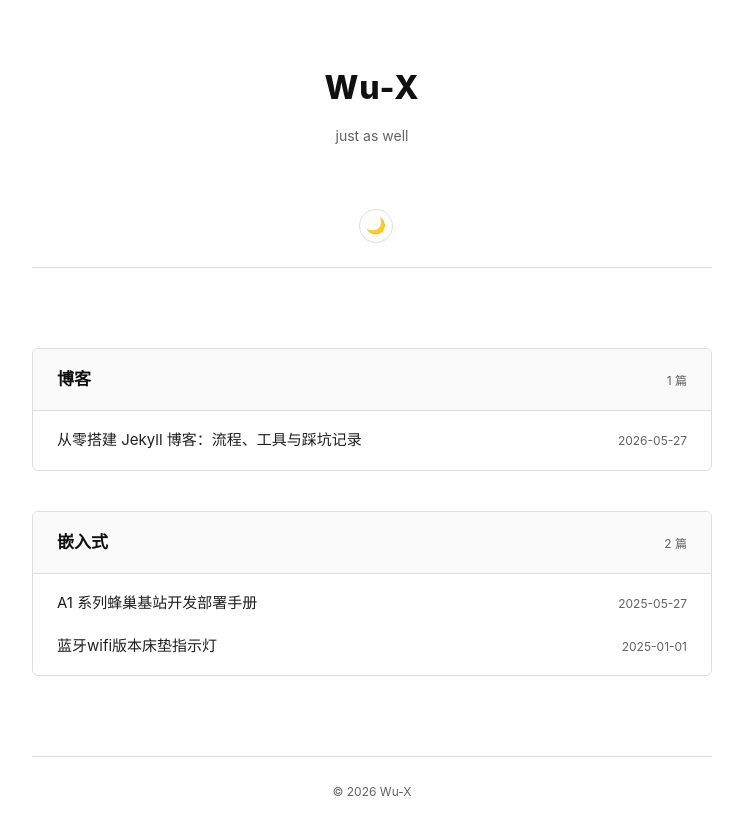
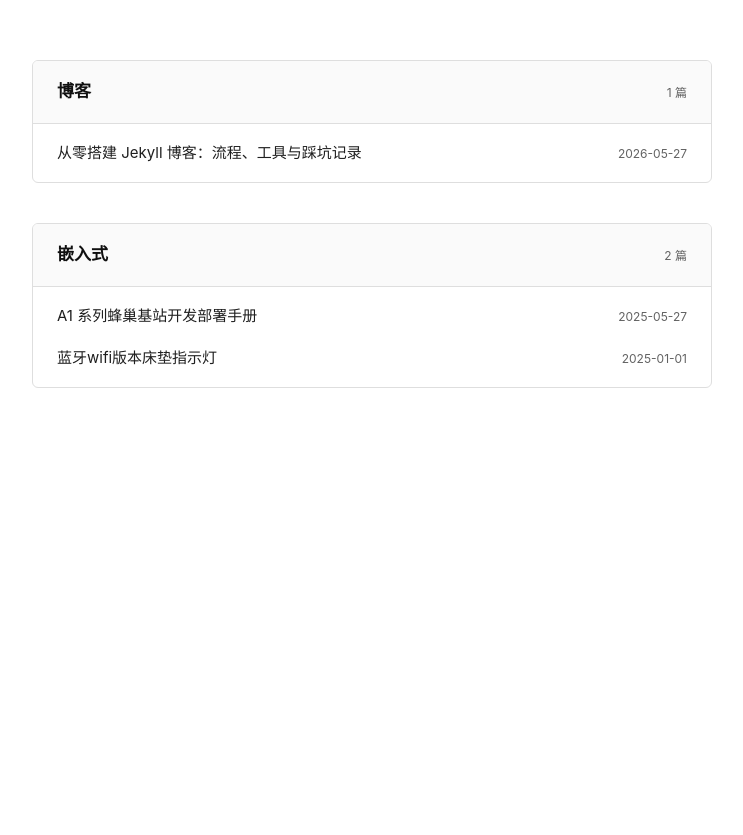
Before and after one commit to WuJaw/WuJaw.github.io, a Jekyll site: the page built from index.html, in a window 1280 px wide. Shown: the top 835 px of the page, without its empty margins (268-1011 px from the left). Built offline with Jekyll 4.4.1, drawn with Linux system fonts in a browser that asks for light colours.

Commit message:
移除页头、导航栏、主题切换、页脚，精简为纯内容页面

```diff
--- a/_layouts/default.html
+++ b/_layouts/default.html
@@ -3,7 +3,7 @@
 <head>
 <meta charset="UTF-8">
 <meta name="viewport" content="width=device-width, initial-scale=1.0">
-<title>{% if page.title %}{{ page.title }} | Wu-X{% else %}Wu-X{% endif %}</title>
+<title>{% if page.title %}{{ page.title }}{% else %}文章{% endif %}</title>
 <style>
   /* ========== 设计令牌 ========== */
   :root {
@@ -43,19 +43,6 @@
     --radius: 6px;
   }
 
-  /* 暗色模式 */
-  [data-theme="dark"] {
-    --bg:       #111315;
-    --ink:      #e6e6e6;
-    --body:     #c9cdd1;
-    --muted:    #8b949e;
-    --quiet:    #6e7681;
-    --line:     #30363d;
-    --soft:     #15181c;
-    --accent:   #e6e6e6;
-    --code-bg:  #1c1f24;
-  }
-
   /* ========== 全局基础 ========== */
   * { margin: 0; padding: 0; box-sizing: border-box; }
 
@@ -73,113 +60,6 @@
     max-width: 720px;
     margin: 0 auto;
     padding: 60px 20px 40px;
-    transition: background 0.3s, color 0.3s;
-  }
-
-  /* ========== 页头 ========== */
-  .site-header {
-    text-align: center;
-    margin-bottom: var(--space-2xl);
-  }
-
-  .site-header .logo {
-    font-size: var(--fs-title);
-    font-weight: 800;
-    color: var(--ink);
-    text-decoration: none;
-    letter-spacing: 1px;
-  }
-
-  .site-header .logo:hover {
-    opacity: 0.75;
-  }
-
-  .site-header .tagline {
-    color: var(--quiet);
-    font-size: var(--fs-ui);
-    margin-top: var(--space-sm);
-    font-weight: 400;
-  }
-
-  /* ========== 导航栏 ========== */
-  .site-nav {
-    display: flex;
-    align-items: center;
-    justify-content: center;
-    gap: var(--space-lg);
-    margin-bottom: var(--space-3xl);
-    padding-bottom: var(--space-lg);
-    border-bottom: 1px solid var(--line);
-  }
-
-  .site-nav a {
-    color: var(--muted);
-    text-decoration: none;
-    font-size: var(--fs-ui);
-    font-weight: 500;
-    transition: color 0.15s;
-  }
-
-  .site-nav a:hover,
-  .site-nav a.active {
-    color: var(--ink);
-  }
-
-  /* 主题切换按钮 */
-  .theme-toggle {
-    background: none;
-    border: 1px solid var(--line);
-    color: var(--muted);
-    cursor: pointer;
-    width: 34px;
-    height: 34px;
-    border-radius: 50%;
-    display: inline-flex;
-    align-items: center;
-    justify-content: center;
-    font-size: 1rem;
-    transition: all 0.2s;
-    flex-shrink: 0;
-    margin-left: var(--space-sm);
-  }
-
-  .theme-toggle:hover {
-    border-color: var(--quiet);
-    color: var(--ink);
-    background: var(--soft);
-  }
-
-  /* ========== 首页文章列表 ========== */
-  .post-list {
-    list-style: none;
-  }
-
-  .post-item {
-    padding: var(--space-md) 0;
-    border-bottom: 1px solid var(--line);
-  }
-
-  .post-item:last-child {
-    border-bottom: none;
-  }
-
-  .post-item a {
-    font-size: var(--fs-body);
-    font-weight: 600;
-    color: var(--ink);
-    text-decoration: none;
-    transition: opacity 0.15s;
-  }
-
-  .post-item a:hover {
-    opacity: 0.7;
-  }
-
-  .post-item .date {
-    display: block;
-    color: var(--quiet);
-    font-size: var(--fs-meta);
-    margin-top: 2px;
   }
 
   /* ========== 分类索引页 ========== */
@@ -385,46 +265,6 @@
     color: var(--ink);
   }
 
-  /* ========== 关于页 ========== */
-  .about-avatar {
-    width: 100px;
-    height: 100px;
-    border-radius: 50%;
-    background: var(--soft);
-    display: flex;
-    align-items: center;
-    justify-content: center;
-    font-size: 3.2rem;
-    margin: 0 auto var(--space-lg);
-    border: 2px solid var(--line);
-  }
-
-  .about-name {
-    font-size: var(--fs-title);
-    font-weight: 800;
-    color: var(--ink);
-    text-align: center;
-    margin-bottom: var(--space-xl);
-  }
-
-  .content {
-    font-size: var(--fs-body);
-  }
-
-  .content p {
-    margin-bottom: var(--space-md);
-  }
-
-  /* ========== 页脚 ========== */
-  .site-footer {
-    margin-top: var(--space-3xl);
-    padding-top: var(--space-lg);
-    border-top: 1px solid var(--line);
-    text-align: center;
-    color: var(--quiet);
-    font-size: var(--fs-meta);
-  }
-
   /* ========== 响应式 ========== */
   @media (max-width: 600px) {
     body {
@@ -434,67 +274,12 @@
     .post-header h1 {
       font-size: 1.5rem;
     }
-
-    .site-nav {
-      gap: var(--space-md);
-    }
   }
 </style>
 </head>
 <body>
 
-<header class="site-header">
-  <a href="{{ site.baseurl }}/" class="logo">Wu-X</a>
-  <p class="tagline">just as well</p>
-</header>
-
-<nav class="site-nav">
-  <button class="theme-toggle" id="theme-toggle" aria-label="切换主题" title="切换亮色 / 暗色模式">🌙</button>
-</nav>
-
 {{ content }}
-
-<footer class="site-footer">
-  &copy; {{ site.time | date: "%Y" }} Wu-X
-</footer>
-
-<script>
-(function() {
-  var toggle = document.getElementById('theme-toggle');
-  var html = document.documentElement;
-
-  // 读取保存的主题，否则跟随系统
-  var saved = localStorage.getItem('theme');
-  if (saved) {
-    html.setAttribute('data-theme', saved);
-  } else if (window.matchMedia('(prefers-color-scheme: dark)').matches) {
-    html.setAttribute('data-theme', 'dark');
-  }
-
-  // 更新按钮图标
-  function updateIcon() {
-    toggle.textContent = html.getAttribute('data-theme') === 'dark' ? '☀️' : '🌙';
-  }
-  updateIcon();
-
-  // 点击切换
-  toggle.addEventListener('click', function() {
-    var current = html.getAttribute('data-theme');
-    var next = current === 'dark' ? 'light' : 'dark';
-    html.setAttribute('data-theme', next);
-    localStorage.setItem('theme', next);
-    updateIcon();
-  });
-
-  // 监听系统主题变化（仅在用户未手动设置时）
-  window.matchMedia('(prefers-color-scheme: dark)').addEventListener('change', function(e) {
-    if (!localStorage.getItem('theme')) {
-      html.setAttribute('data-theme', e.matches ? 'dark' : 'light');
-      updateIcon();
-    }
-  });
-})();
-</script>
 
 </body>
 </html>
```
